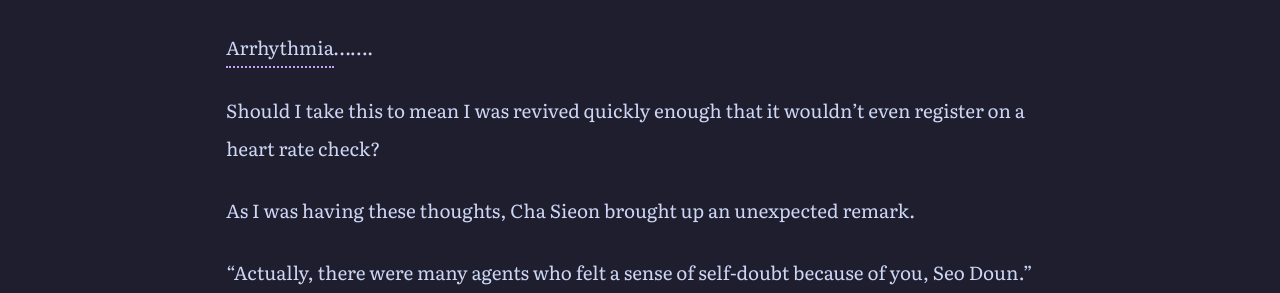
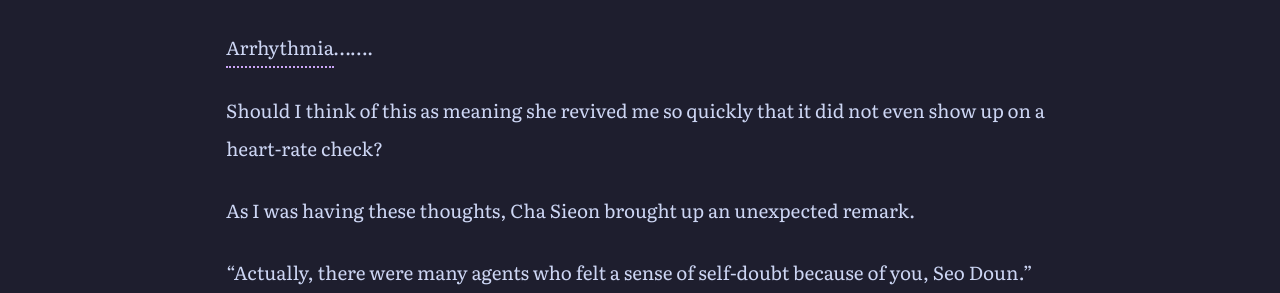
Before and after one commit to soleumn/soleumn.github.io, a Jekyll site: the page built from _chapters/esg/ch168.md, in a window 1280 px wide and 900 px high, scrolled down 4731 px. Shown: the part 164-457 px from the top of the window. Built offline with Jekyll 4.4.1, drawn with Linux system fonts in a browser that asks for light colours; some web fonts are replaced; comment, search, counter and statistics services are not loaded.

Commit message:
Edit Chapter 168 (via site)

```diff
--- a/_chapters/esg/ch168.md
+++ b/_chapters/esg/ch168.md
@@ -145,9 +145,9 @@ Wondering what kind of reaction that was after he brought it up first, I asked h
 
 “It was irregularly erratic at times. But it went back to normal just before stopping completely, so I suspected arrhythmia.”
 
-<span class="tooltip-container">Arrhythmia<span class="tooltip-text" style="left: 0 !important; right: auto !important; transform: none !important;">a medical condition involving an irregular, too fast, or too slow heartbeat caused by a problem with the heart's electrical signaling system</span></span>…….
+<span class="tooltip-container">Arrhythmia<span class="tooltip-text" style="left: 0 !important; right: auto !important; transform: none !important;">A medical condition involving an irregular, too fast, or too slow heartbeat caused by a problem with the heart's electrical signaling system</span></span>…….
 
-Should I take this to mean I was revived quickly enough that it wouldn't even register on a heart rate check?
+Should I think of this as meaning she revived me so quickly that it did not even show up on a heart-rate check?
 
 As I was having these thoughts, Cha Sieon brought up an unexpected remark.
 
```
